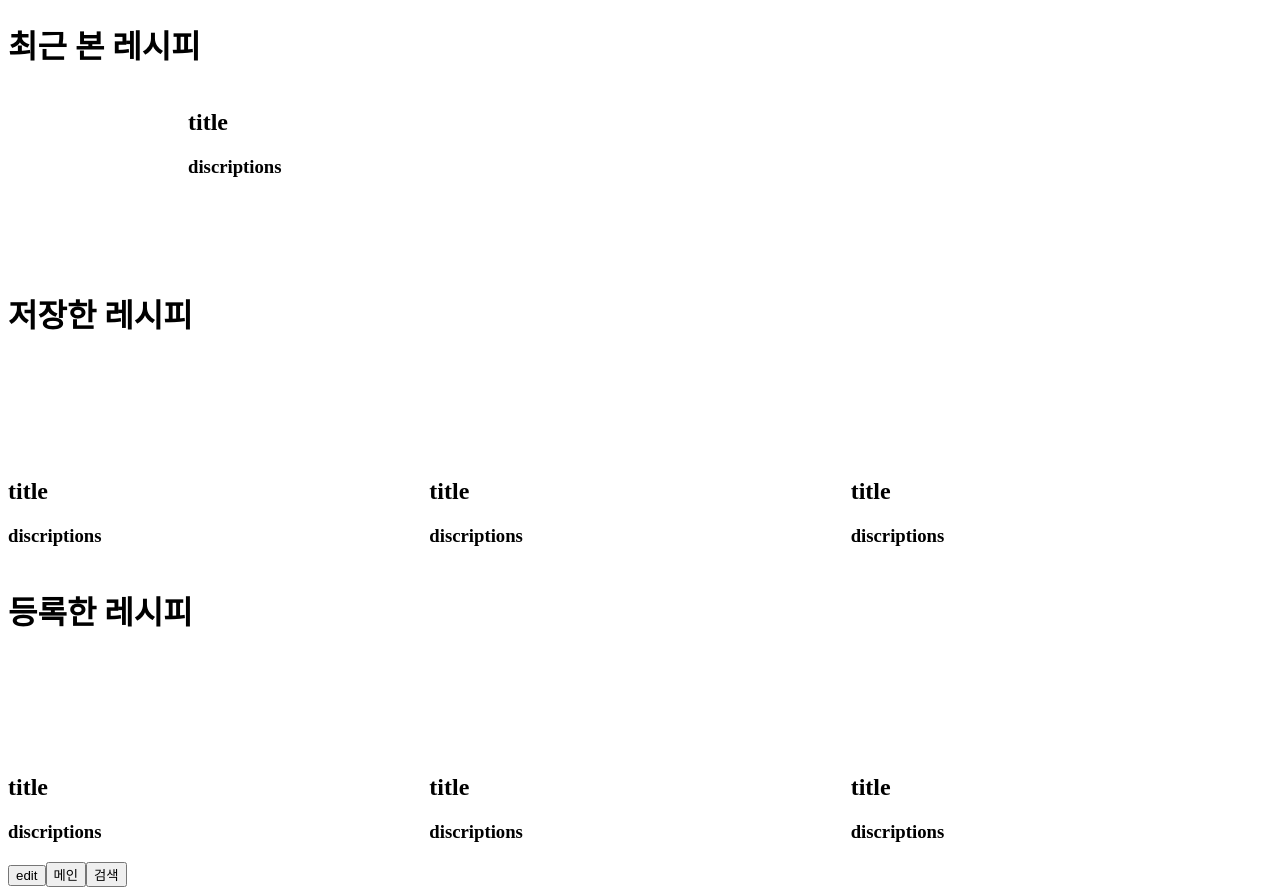
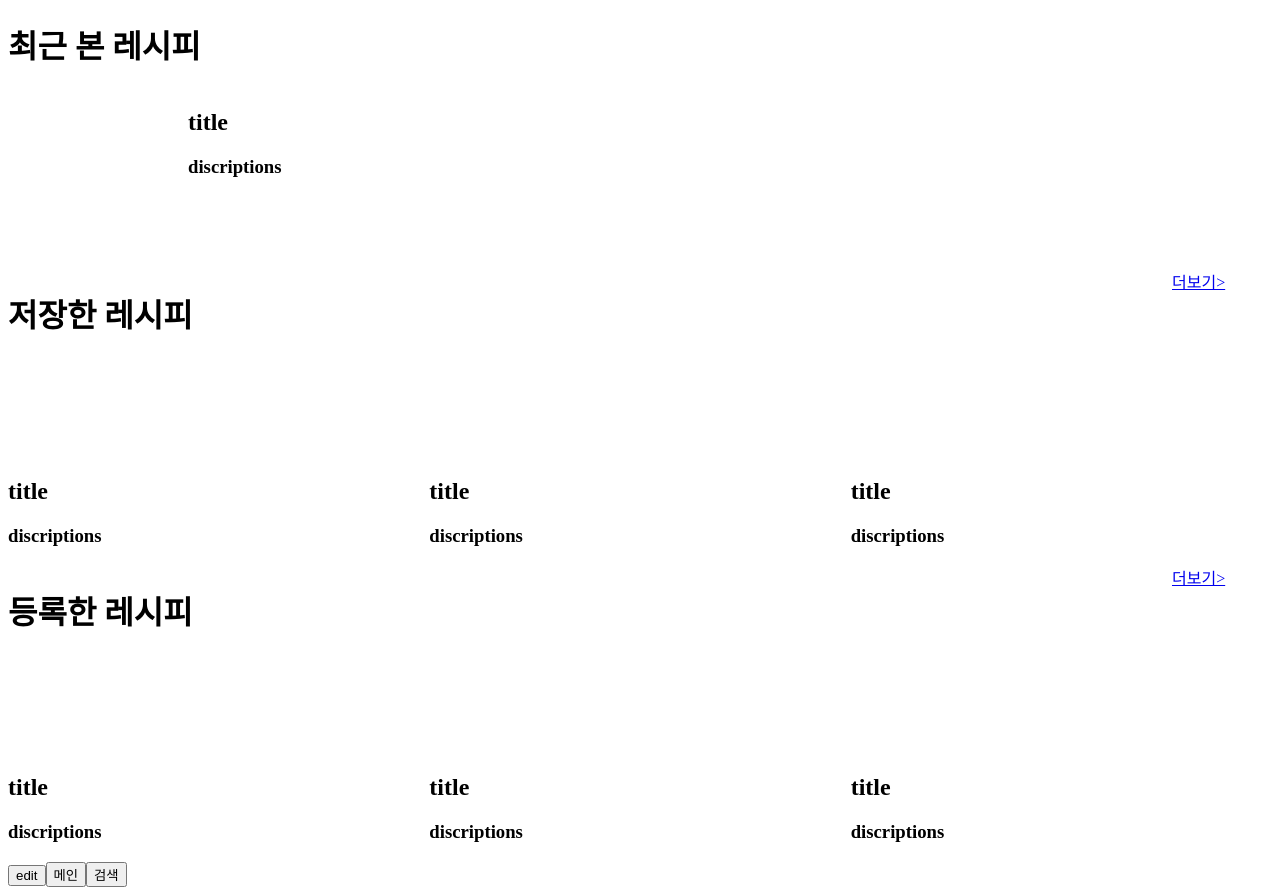
Before and after one commit to DEV-TINO/daily--recipe, a Vue app: page /home in a window 1280 px wide. Built offline with nearby package versions, Linux system fonts and the light colour scheme.

Commit message:
feat : create more router-link that link to resultlist page.

```diff
--- a/src/views/HomeView.vue
+++ b/src/views/HomeView.vue
@@ -10,13 +10,23 @@ export default{
 </script>
 
 <template>
-  <h1>최근 본 레시피</h1>
+  <div><h1>최근 본 레시피</h1></div>
   <RecentViewVue/>
-  <h1>저장한 레시피</h1>
+  <div id="threecontainertitle">
+    <h1>저장한 레시피</h1>
+    <router-link to="/resultlist">
+    <div id>더보기&gt;</div></router-link>
+  </div>
   <ThreeContainerVue/>
-  <h1>등록한 레시피</h1>
+  <div id="threecontainertitle">
+    <h1>등록한 레시피</h1>
+    <router-link to="/resultlist"><div id>더보기&gt;</div></router-link>
+  </div>
   <ThreeContainerVue/>
 </template>
 <style scoped>
-
+#threecontainertitle{
+  display: grid;
+  grid-template-columns: 1fr 100px;
+}
 </style>
```
